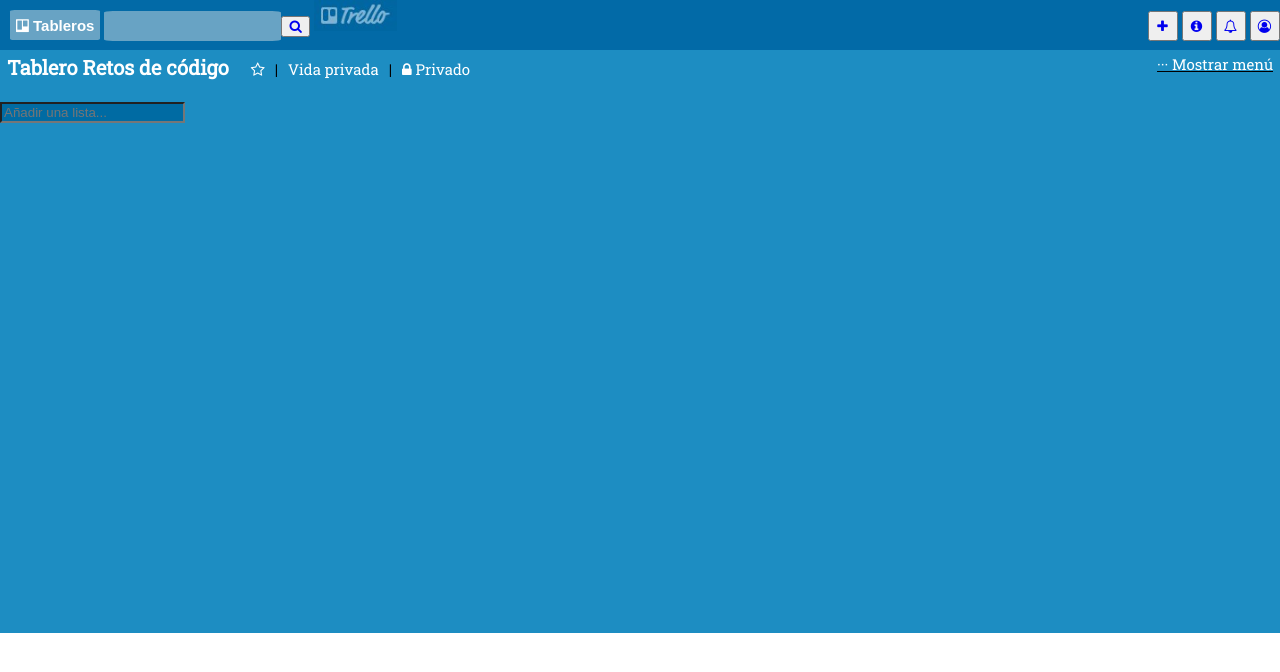
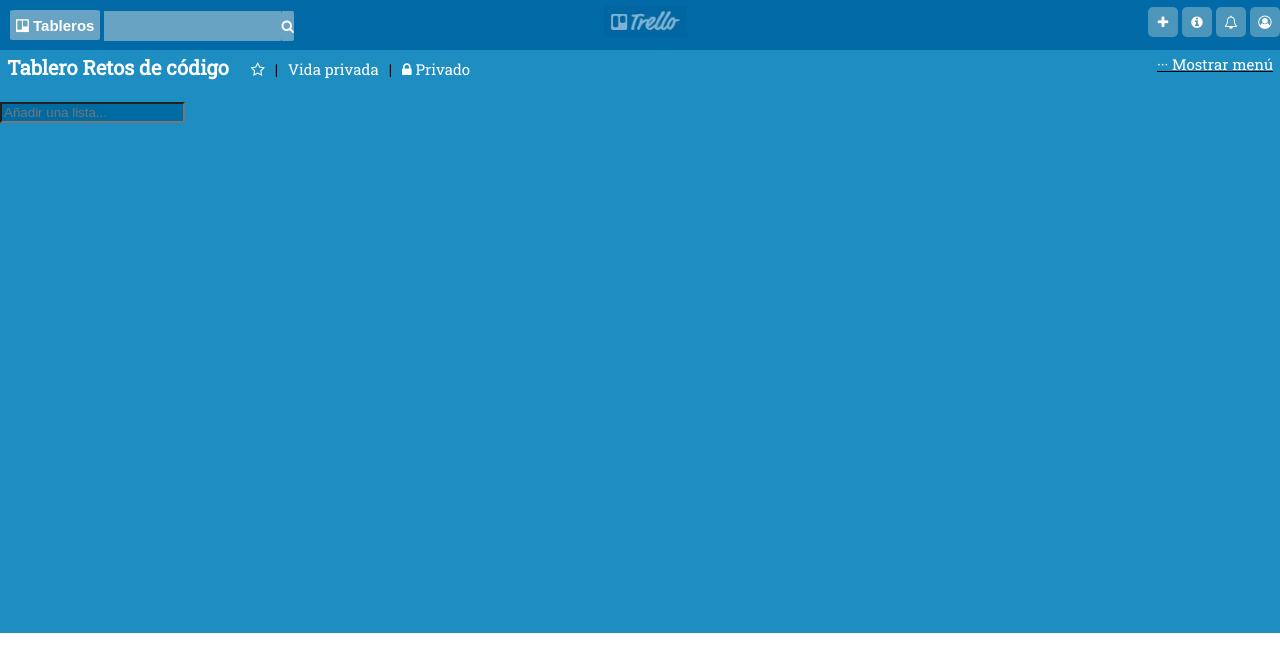
Before and after one commit to Kamoseal/Trello, a plain HTML site: page index.html in a window 1280 px wide. Drawn offline with Linux system fonts and the light colour scheme.

Commit message:
Estilo modificado en el menu

```diff
--- a/css/main.css
+++ b/css/main.css
@@ -51,8 +51,15 @@ li{
 .main-search{
   background-color: #68a3c4;
   border: none;
-  border-radius: 5%;
   height: 30px;
+  padding: 0;
+}
+.button-search{
+  background-color: #68a3c4;
+  border: none;
+  border-radius: 10%;
+  height: 30px;
+  margin: 0;
   padding: 0;
 }
 .title-trello{
@@ -62,8 +69,9 @@ li{
 /*posicionamiento margenes de botones de usabilidad*/
 .main-rigth{
   float: right;
-  margin-top: -30px;
+  margin-top: -50px;
   margin-left: -30px;
+  clear: none;
 }
 /*posicionamiento lista*/
 .main-child-left{
@@ -94,18 +102,32 @@ li{
 }
 /*posicionamiento de botones en barra de navegacion*/
 nav .main-rigth button{
+  background: #4D96BB;
+  border: none;
+  border-radius: 5px;
   display: inline-block;
   height: 30px;
   width: 30px;
-  padding-left: 5px;
 }
 /* decoracion y posicionamiento de imagen dentro del botón en barra de navegación*/
-nav section button a img{
-  padding-right: 5px;
+nav section button a{
+  color: white;
+  height: 23px;
   margin: 0;
+  text-decoration: none;
+  width: 22px;
 }
 /*decoracion de link*/
 main ul li a{
   color: #FFFFFF;
   text-decoration: none;
 }
+.tableros:hover{
+  background-color: #147aa7;
+}
+nav .main-rigth button:hover{
+  background-color: #147aa7;
+}
+main ul li a:hover{
+  background-color: #147aa7;
+}
--- a/index.html
+++ b/index.html
@@ -14,8 +14,8 @@
       <!--Seccion izquierda contiene: botón de Tableros, input de texto y titilo de aplicación-->
       <section class="main-left">
       <button class="tableros" type="text" name="Tableros"><a class="tableros-img-text" href="#"><i class="fa fa-trello" aria-hidden="true"></i> Tableros</a></button>
-      <input class="main-search" type="search" name="busqueda" value=""><button type="buttonsearch" name="button-search"><a class="button-search" href="#"><i class="fa fa-search" aria-hidden="true"></i></a></button>
-      <img src="assets/images/trello-logo.jpg" heigth="31px" width="83px" alt="Icono Trello" class="title-trello"/>
+      <input class="main-search" type="search" name="busqueda" value=""><button class="button-search" type="buttonsearch" name="button-search"><a href="#"><i class="fa fa-search" aria-hidden="true"></i></a></button>
+      <p class="title-trello"><a href="#"><img src="assets/images/trello-logo.jpg" heigth="31px" width="83px" alt="Icono Trello"/></a></p>
       </section>
       <!--Seccion derecha contiene: botones de usabilidad-->
       <section class="main-rigth">
--- a/js/app.js
+++ b/js/app.js
@@ -6,8 +6,7 @@ var xButton = document.getElementById('x-button');
 var taskInput = document.createElement('input');
 var taskInputId = document.getElementById('task-input')
 
-//
-
+//Enfocando "añadir lista"
 nameListInput.addEventListener('focus', afterFocus);
 saveButton.addEventListener('click', saveNameList);
 xButton.addEventListener('click', prevention)
```
